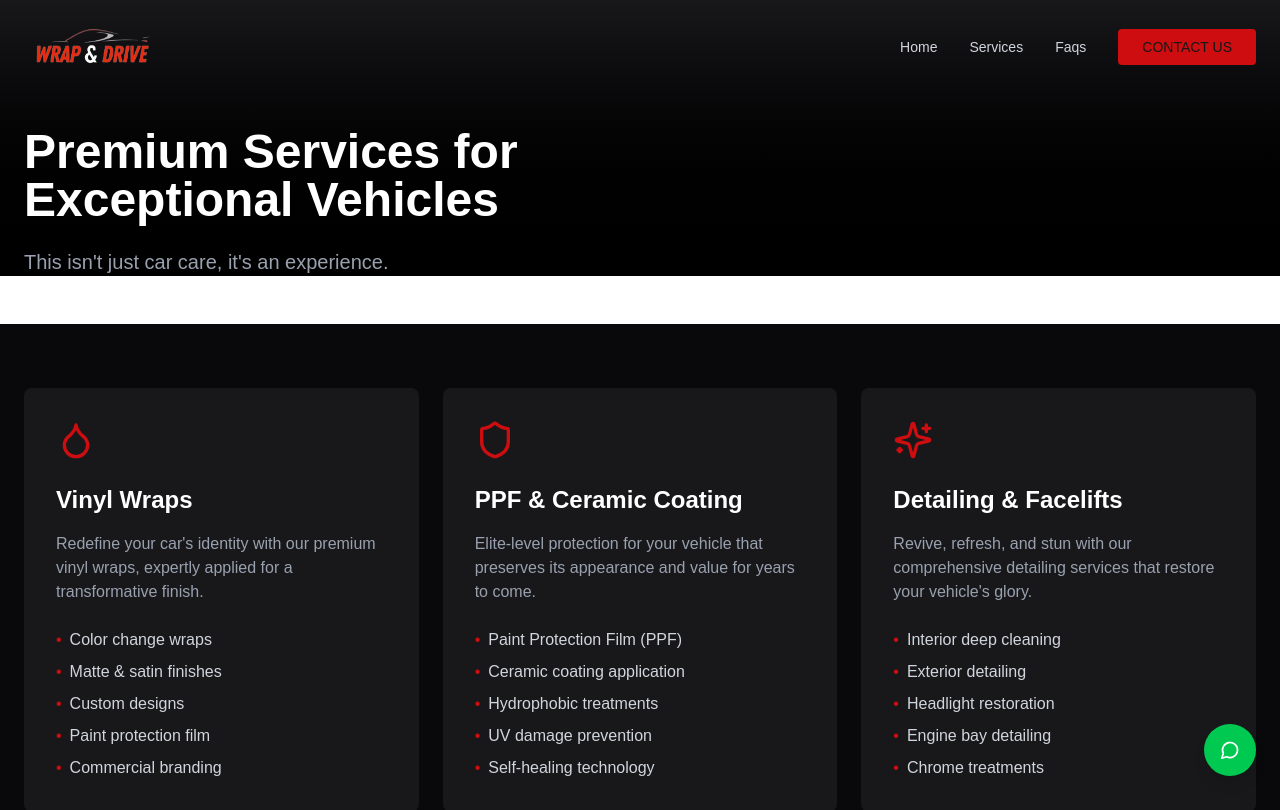
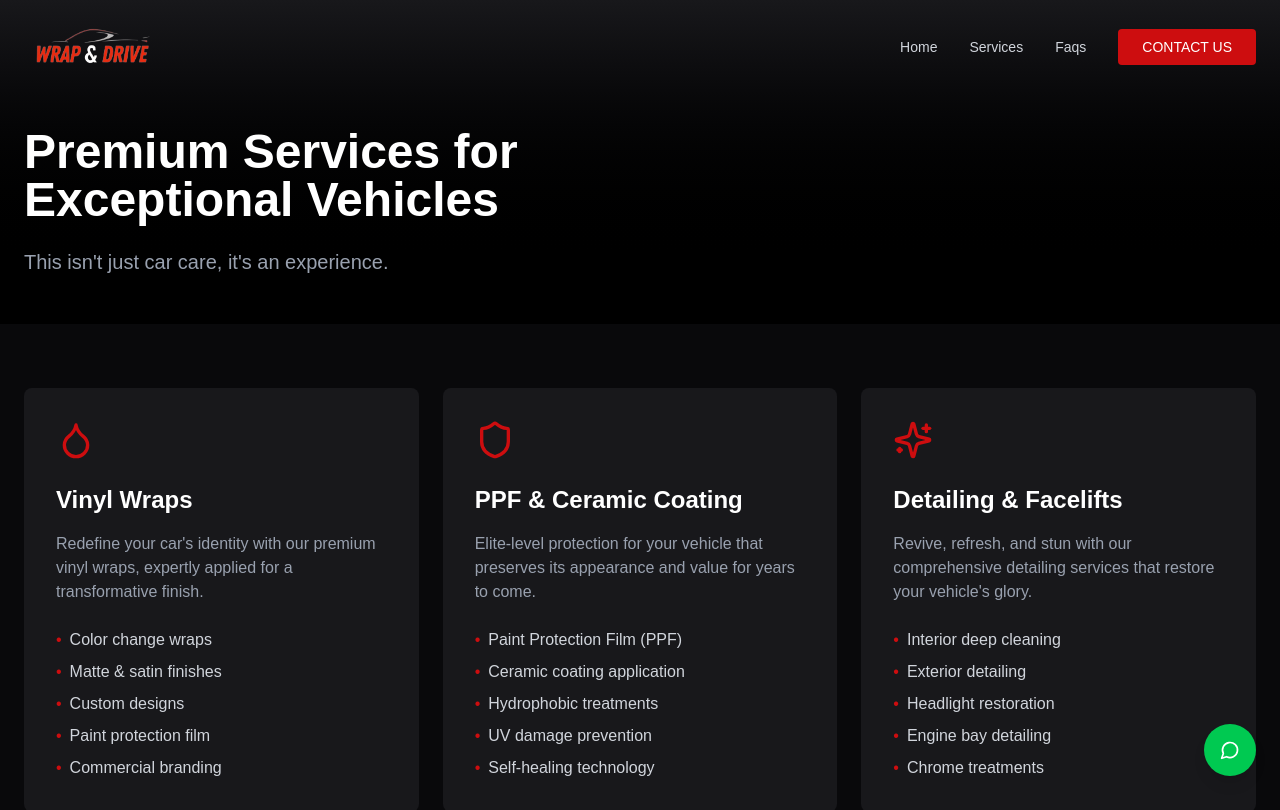
Before and after one commit to Q4Qoph/coltium-auto, a Next.js app: page /services in a window 1280 px wide. Shown: the top 810 px of the page. Built offline with nearby package versions, Linux system fonts and the light colour scheme.

Commit message:
update services bg to black

```diff
--- a/src/app/(website)/(components)/Navbar.tsx
+++ b/src/app/(website)/(components)/Navbar.tsx
@@ -48,7 +48,7 @@ const Navbar = () => {
           <Link href="/services" className="text-sm text-gray-300 hover:text-white transition-colors">Services</Link>
           {/* <Link href="/" className="text-sm text-gray-300 hover:text-white transition-colors">Media</Link> */}
           <Link href="/faqs" className="text-sm text-gray-300 hover:text-white transition-colors">Faqs</Link>
-          <Link href="/contact" className="bg-[#cd0d0f] transition-colors  px-6 py-2 rounded-sm text-sm">
+          <Link href="/contact" className="bg-[#cd0d0f] text-white transition-colors  px-6 py-2 rounded-sm text-sm">
             CONTACT US
           </Link>
         </div>
--- a/src/app/(website)/services/page.tsx
+++ b/src/app/(website)/services/page.tsx
@@ -53,7 +53,7 @@ const ServicesPage = () => {
   };
 
   return (
-    <div className="text-white min-h-screen ">
+    <div className="bg-black text-white min-h-screen ">
       {/* Hero Section */}
       <section className="pt-32 bg-gradient-to-b from-zinc-900 to-black">
         <div className="container mx-auto px-6">
```
